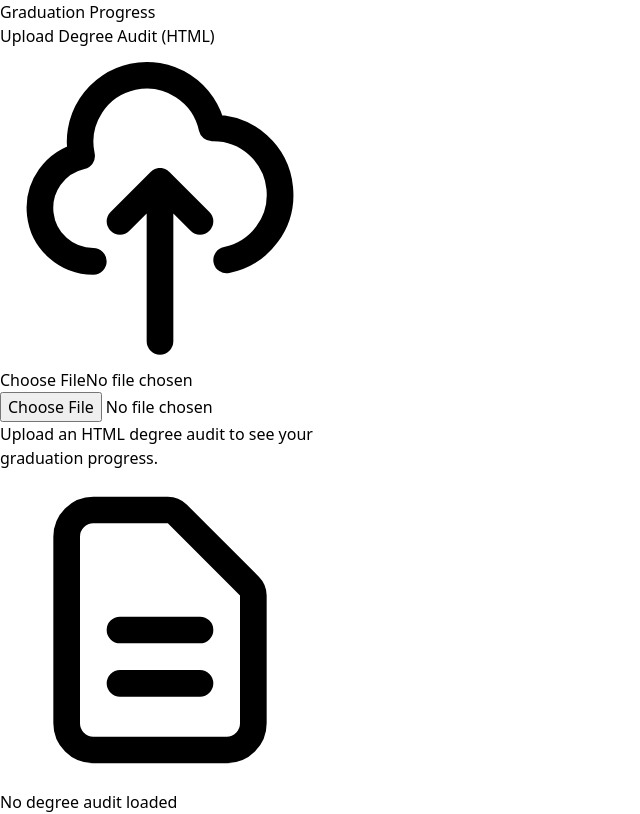
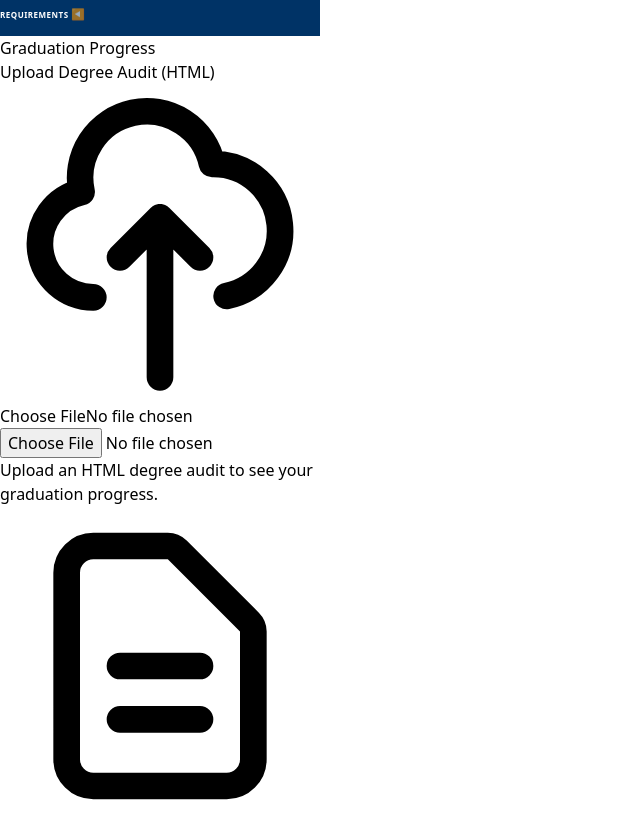
Before and after one commit to VAC-Startup/AIVac, a React (Vite) app in the folder mern/client/: page / in a window 1280 px wide. Shown: the top 814 px of the page, without its empty margins (0-640 px from the left). Built offline with nearby package versions, Linux system fonts and the light colour scheme.

Commit message:
feat: make left audit sidebar collapsible

```diff
--- a/mern/client/src/components/LeftSidebar.jsx
+++ b/mern/client/src/components/LeftSidebar.jsx
@@ -1,51 +1,31 @@
 import React, { useState, useRef } from "react";
 import SidebarAuditTracker from "./audit/SidebarAuditTracker";
 
-// Main LeftSidebar Component
 const LeftSidebar = ({ onParsedDataUpdate }) => {
-  // State for parsed data from uploaded degree audit
-  const [auditData, setAuditData] = useState({
-    sections: [],
-    metadata: {}
-  });
-
-  // State for sidebar width
-  const [sidebarWidth, setSidebarWidth] = useState(320); // Default 320px (w-80)
+  const [auditData, setAuditData] = useState({ sections: [], metadata: {} });
+  const [sidebarWidth, setSidebarWidth] = useState(320);
   const [isResizing, setIsResizing] = useState(false);
+  const [collapsed, setCollapsed] = useState(false);
   const sidebarRef = useRef(null);
 
-  // Handle audit data updates from the SidebarAuditTracker
   const handleAuditDataUpdate = (newAuditData) => {
     setAuditData(newAuditData);
-
-    // Update the parent component with all parsed data
-    if (onParsedDataUpdate) {
-      onParsedDataUpdate(newAuditData);
-    }
+    if (onParsedDataUpdate) onParsedDataUpdate(newAuditData);
   };
 
-  // Handle mouse down on resize handle
   const handleMouseDown = (e) => {
     setIsResizing(true);
     e.preventDefault();
   };
 
-  // Handle mouse move for resizing
   const handleMouseMove = React.useCallback((e) => {
     if (!isResizing) return;
-
     const newWidth = e.clientX;
-    if (newWidth >= 250 && newWidth <= 600) { // Min 250px, Max 600px
-      setSidebarWidth(newWidth);
-    }
+    if (newWidth >= 250 && newWidth <= 600) setSidebarWidth(newWidth);
   }, [isResizing]);
 
-  // Handle mouse up to stop resizing
-  const handleMouseUp = () => {
-    setIsResizing(false);
-  };
+  const handleMouseUp = () => setIsResizing(false);
 
-  // Add global mouse event listeners
   React.useEffect(() => {
     if (isResizing) {
       document.addEventListener('mousemove', handleMouseMove);
@@ -58,7 +38,6 @@ const LeftSidebar = ({ onParsedDataUpdate }) => {
       document.body.style.cursor = '';
       document.body.style.userSelect = '';
     }
-
     return () => {
       document.removeEventListener('mousemove', handleMouseMove);
       document.removeEventListener('mouseup', handleMouseUp);
@@ -67,18 +46,56 @@ const LeftSidebar = ({ onParsedDataUpdate }) => {
     };
   }, [isResizing, handleMouseMove]);
 
+  if (collapsed) {
+    return (
+      <div
+        className="flex flex-col items-center h-full cursor-pointer flex-shrink-0"
+        style={{ width: '28px', background: '#003366' }}
+        onClick={() => setCollapsed(false)}
+        title="Expand requirements"
+      >
+        <span style={{ color: 'rgba(255,255,255,0.7)', fontSize: '10px', marginTop: '10px' }}>▶</span>
+        <span style={{
+          writingMode: 'vertical-lr',
+          transform: 'rotate(180deg)',
+          fontSize: '7px',
+          fontWeight: 700,
+          letterSpacing: '0.5px',
+          color: 'rgba(255,255,255,0.4)',
+          marginTop: '10px',
+        }}>REQUIREMENTS</span>
+      </div>
+    );
+  }
+
   return (
     <div
       ref={sidebarRef}
-      className="bg-white border-r border-gray-200 h-full flex flex-col overflow-hidden relative"
+      className="bg-white border-r border-gray-200 h-full flex flex-col overflow-hidden relative flex-shrink-0"
       style={{ width: `${sidebarWidth}px` }}
     >
+      {/* Section header with collapse button */}
+      <div
+        className="flex items-center px-3 flex-shrink-0"
+        style={{ height: '36px', background: '#003366' }}
+      >
+        <span style={{ fontSize: '8px', fontWeight: 700, letterSpacing: '0.5px', color: 'white', flex: 1 }}>
+          REQUIREMENTS
+        </span>
+        <button
+          onClick={() => setCollapsed(true)}
+          style={{ color: 'rgba(255,255,255,0.6)', fontSize: '11px', background: 'none', border: 'none', cursor: 'pointer', padding: '0 2px' }}
+          title="Collapse"
+        >
+          ◀
+        </button>
+      </div>
+
       <SidebarAuditTracker
         auditData={auditData}
         onAuditDataUpdate={handleAuditDataUpdate}
       />
 
-      {/* Resize Handle */}
       <div
         className="absolute top-0 right-0 w-1 h-full bg-gray-300 hover:bg-blue-400 cursor-col-resize opacity-0 hover:opacity-100 transition-opacity"
         onMouseDown={handleMouseDown}
```
